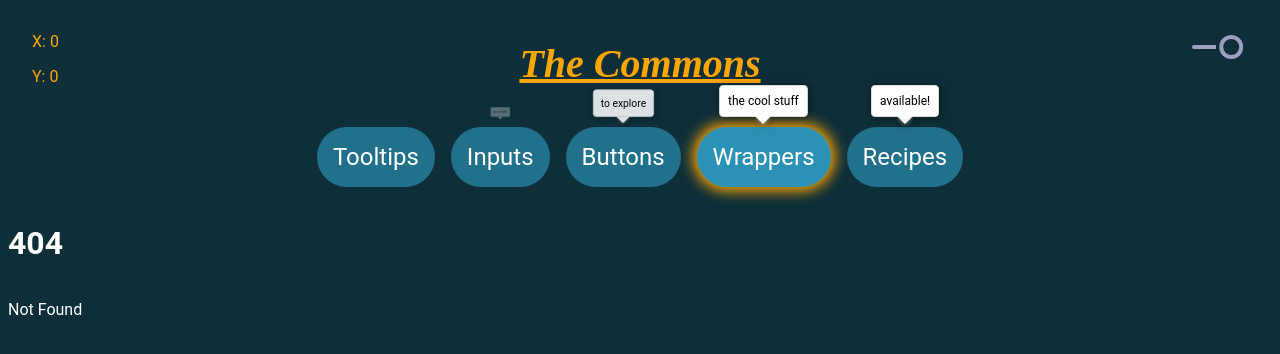
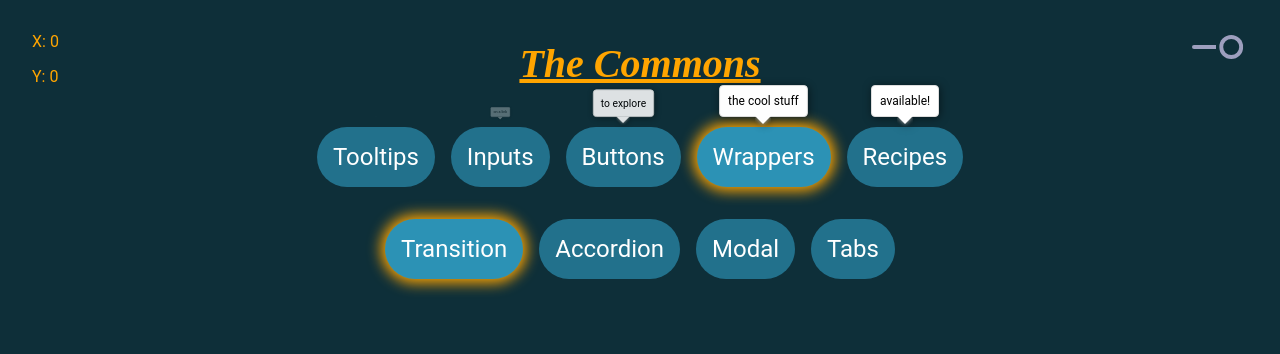
Before and after one commit to jrmoynihan/common, a SvelteKit app: page /wrappers/transition in a window 1280 px wide. Before the commit this address had no page. Shown: the top 354 px of the page. Built offline with nearby package versions, Linux system fonts and the light colour scheme.

Commit message:
Transition main page with img data loading

```diff
--- /dev/null
+++ b/src/routes/wrappers/transition/+page.svelte
@@ -0,0 +1,10 @@
+<script lang="ts">
+	import type { PageData } from '.svelte-kit/types/src/routes/wrappers/transition/$types';
+
+	export let data: PageData;
+	console.log('data', data);
+	const { links } = data;
+</script>
+
+<style lang="scss">
+</style>
--- /dev/null
+++ b/src/routes/wrappers/transition/+page.ts
@@ -0,0 +1,30 @@
+import { error, type LoadEvent } from '@sveltejs/kit';
+import type { PageLoad } from './$types';
+import { arrayFromNumber } from '$lib/functions/helpers';
+
+export function load(event: LoadEvent) {
+	const seeds = [
+		'?anime,cosplay',
+		'coffee',
+		'cat',
+		'technology',
+		'science',
+		'football',
+		'global',
+		'modern',
+		'beautiful',
+		'dream'
+	];
+	const number_of_links = 10;
+	const links = arrayFromNumber(number_of_links, (_, i: number) => {
+		return {
+			path: `route-${i}`,
+			text: 'random',
+			href: `https://source.unsplash.com/random?${seeds[i]}`
+		};
+	});
+	return {
+		links
+	};
+	throw error(404, 'Not found.');
+}
```
Also changed, not shown: src/routes/wrappers/transition/[image]/+page.svelte (added, +21 -0 lines).
